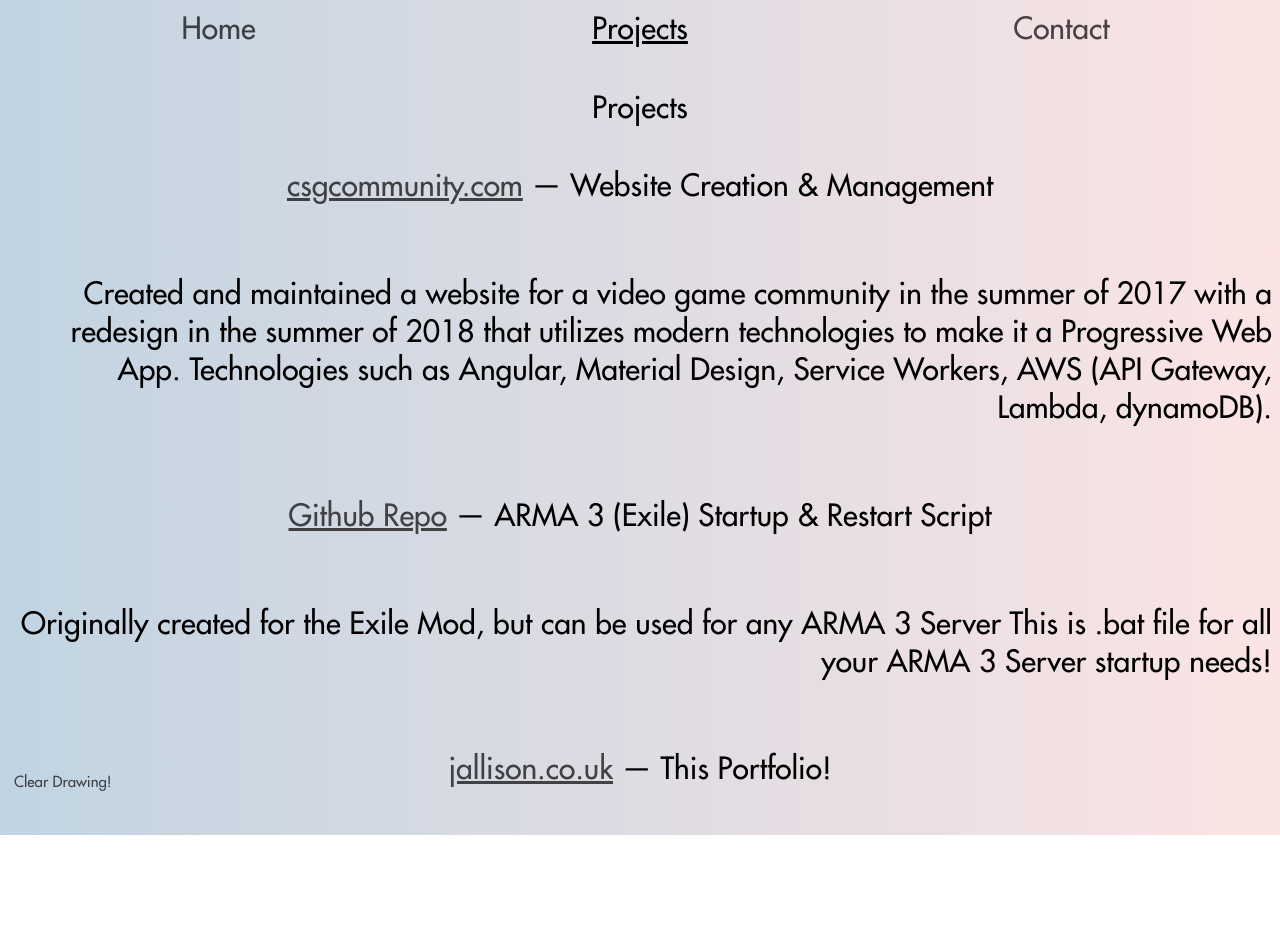
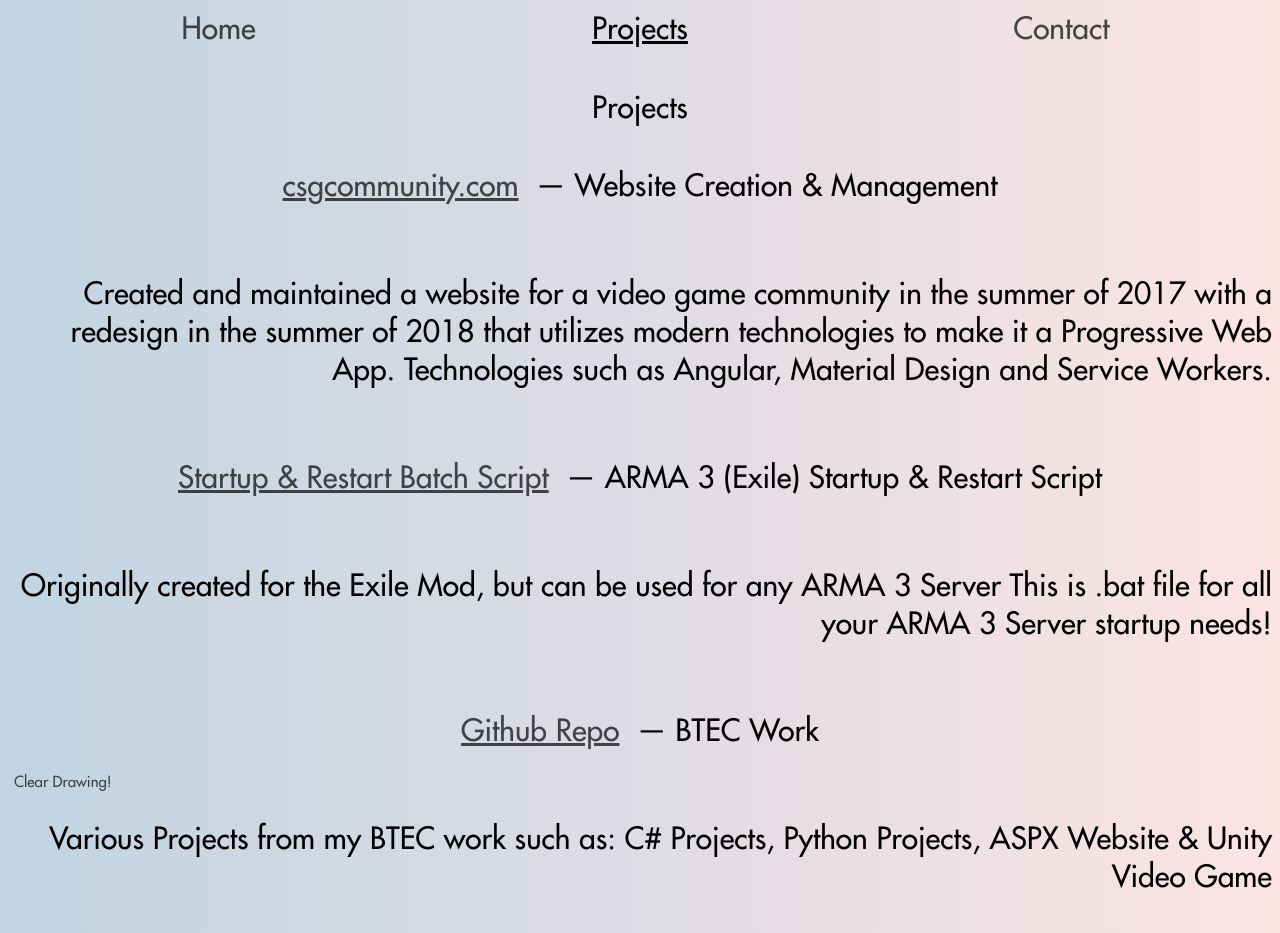
Before and after one commit to DannyDorito/jallison.co.uk, an Angular app: page /projects in a window 1280 px wide. Before the commit the page ends 835 px from the top, so only its background shows below. Built offline with nearby package versions, Linux system fonts and the light colour scheme.

Commit message:
added more projects

```diff
--- a/src/app/projects/projects.component.html
+++ b/src/app/projects/projects.component.html
@@ -1,16 +1,27 @@
 <div class="center">
   <div>Projects</div>
-  <h4><a href="https://csgcommunity.com">csgcommunity.com</a>&nbsp;— Website Creation & Management</h4>
+  <h4>
+    <a href="https://csgcommunity.com">csgcommunity.com</a>
+    &nbsp;— Website Creation & Management
+  </h4>
   <p>
     Created and maintained a website for a video game community in the summer of 2017 with a redesign in the summer of
     2018 that utilizes modern technologies to make it a Progressive Web App. Technologies such as Angular, Material
-    Design, Service Workers, AWS (API Gateway, Lambda, dynamoDB).
+    Design and Service Workers.
   </p>
-  <h4><a href="https://github.com/DannyDorito/ARMA-3-Startup-and-Restart-Script">Github Repo</a>&nbsp;— ARMA 3
-    (Exile) Startup & Restart Script</h4>
+  <h4>
+    <a href="https://github.com/DannyDorito/ARMA-3-Startup-and-Restart-Script">Startup & Restart Batch Script</a>
+    &nbsp;— ARMA 3 (Exile) Startup & Restart Script
+  </h4>
   <p>
     Originally created for the Exile Mod, but can be used for any ARMA 3 Server
     This is .bat file for all your ARMA 3 Server startup needs!
   </p>
-  <h4><a href="https://jallison.co.uk">jallison.co.uk</a>&nbsp;— This Portfolio!</h4>
+  <h4>
+    <a href="https://github.com/DannyDorito/BTEC-Work">Github Repo</a>
+    &nbsp;— BTEC Work
+  </h4>
+  <p>
+    Various Projects from my BTEC work such as: C# Projects, Python Projects, ASPX Website & Unity Video Game
+  </p>
 </div>
```
